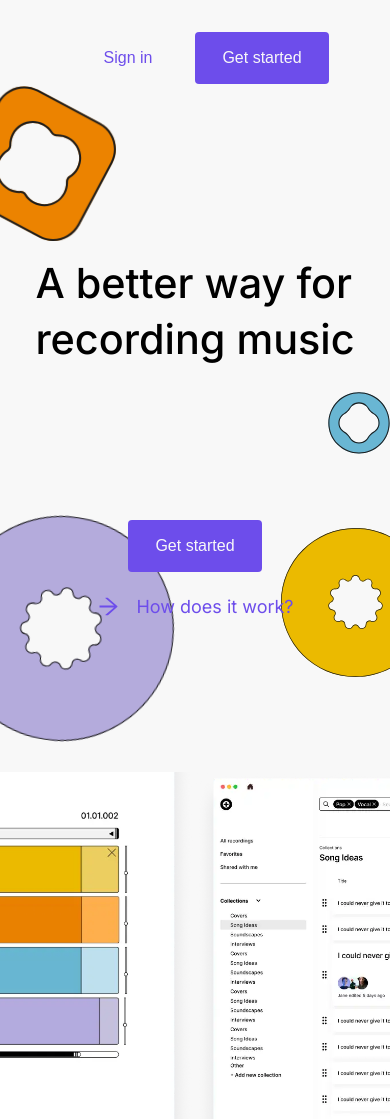
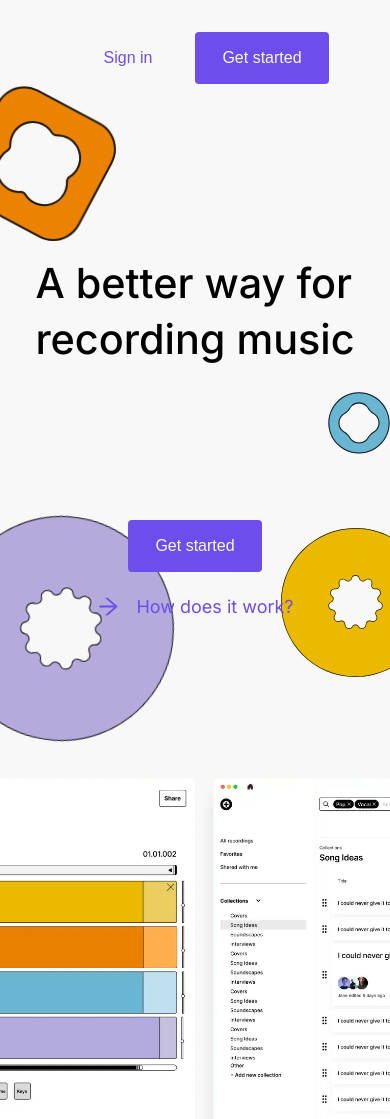
Before and after one commit to sofiaronnkvist/fourtrack, a Next.js app: page / in a window 390 px wide. Shown: the top 1119 px of the page. Built offline with nearby package versions, Linux system fonts and the light colour scheme; no server answers.

Commit message:
adjustments on mobile first page

```diff
--- a/pages/index.js
+++ b/pages/index.js
@@ -326,7 +326,7 @@ const HeroSection = styled.section`
   width: 100%;
   padding: 4rem 0;
   flex: 1;
-  overflow-x: hidden;
+  /* overflow-x: hidden; */
   display: flex;
   flex-direction: column;
   align-items: center;
@@ -423,7 +423,7 @@ const StyledP = styled.p`
   }
 `;
 const CaroselSection = styled.section`
-  width: 100%;
+  width: 100vw;
   z-index: 3;
   display: flex;
   justify-content: space-between;
@@ -491,7 +491,7 @@ const ToolSection = styled.section`
   min-height: 450px;
   background-color: ${(props) =>
     props.purple ? `${props.theme.purple500}` : 'none'};
-  width: 100%;
+  width: 100vw;
   display: flex;
   flex-direction: column;
   justify-content: center;
@@ -540,7 +540,7 @@ const SecondOrangeIconWrapper = styled.div`
 const RecorderSection = styled.section`
   position: relative;
   min-height: 450px;
-  width: 100%;
+  width: 100vw;
   display: grid;
   grid-template-columns: 1fr 1fr;
   align-items: center;
@@ -629,7 +629,7 @@ const ControlsSection = styled.section`
   flex-direction: column;
   align-items: center;
   min-height: 450px;
-  width: 100%;
+  width: 100vw;
   z-index: 0;
   position: relative;
   background-color: ${(props) =>
--- a/styles/globals.css
+++ b/styles/globals.css
@@ -5,7 +5,7 @@ body {
   margin: 0;
   font-family: 'Inter', sans-serif;
   width: 100vw;
-  overflow-x: hidden;
+  /* overflow-x: hidden; */
 }
 
 a {
```
